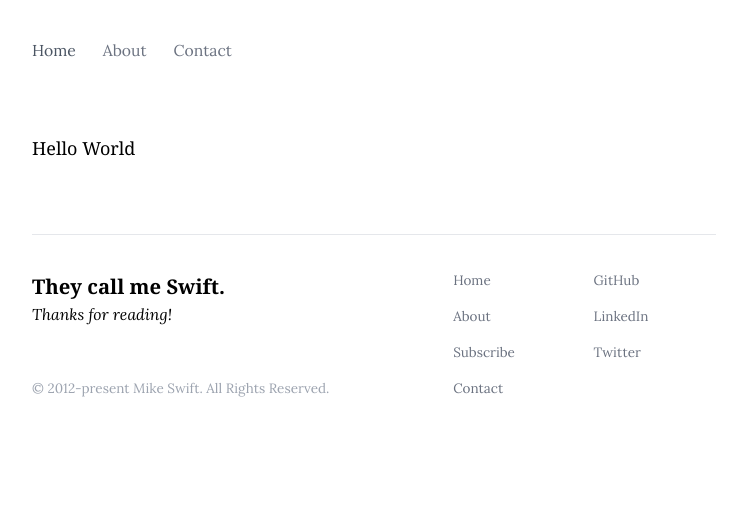
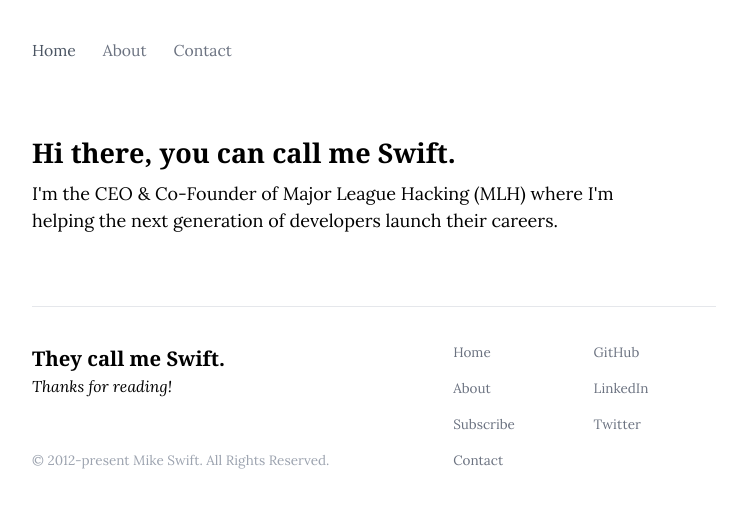
Before and after one commit to theycallmeswift/theycallmeswift.dev, a Next.js app: page / in a window 1280 px wide. Shown: the top 508 px of the page, without its empty margins (266-1013 px from the left). Built offline with nearby package versions, Linux system fonts and the light colour scheme; a web font is replaced by a local one.

Commit message:
Add welcome message to home page

```diff
--- a/pages/index.tsx
+++ b/pages/index.tsx
@@ -1,11 +1,33 @@
 import type { NextPage } from "next";
 
 import DefaultLayout from "layouts/DefaultLayout";
+import Image from "next/future/image";
+import Link from "components/Link";
 
 const Home: NextPage = () => {
   return (
     <DefaultLayout>
-      <h1>Hello World</h1>
+      <div className="flex flex-col-reverse sm:flex-row items-start w-full justify-between">
+        <div className="flex flex-col sm:pr-8">
+          <h1 className="text-4xl sm:text-2xl font-bold mb-2">
+            Hi there, you can call me Swift.
+          </h1>
+          <p className="">
+            I&apos;m the CEO & Co-Founder of{" "}
+            <Link href="http://mlh.io/">Major League Hacking (MLH)</Link> where
+            I&apos;m helping the next generation of developers launch their
+            careers.
+          </p>
+        </div>
+        <Image
+          alt="Mike Swift"
+          height={175}
+          width={175}
+          sizes="20vw"
+          src="/avatar.jpg"
+          className="rounded-lg mb-4 sm:mb-0"
+        />
+      </div>
     </DefaultLayout>
   );
 };
```
